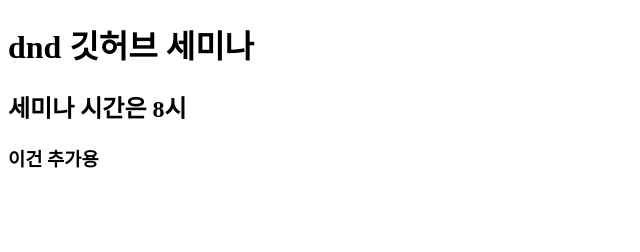
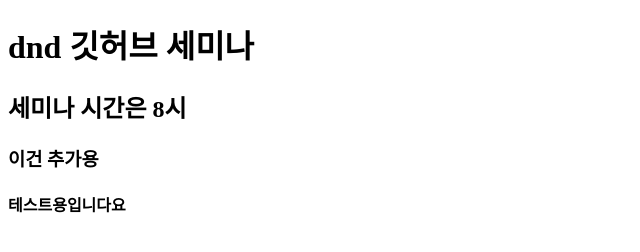
Before and after one commit to Song-EunJu/dnd-git-example, a plain HTML site: page index.html in a window 1280 px wide. Shown: the whole page, without its empty margins (0-640 px from the left). Drawn offline with Linux system fonts and the light colour scheme.

Commit message:
feat: 테스트 코드 추가
issue: #4

```diff
--- a/index.html
+++ b/index.html
@@ -10,5 +10,6 @@
     <h1>dnd 깃허브 세미나</h1>
     <h2>세미나 시간은 8시</h2>
     <h3>이건 추가용</h3>
+    <h4>테스트용입니다요</h4>
 </body>
 </html>
```
